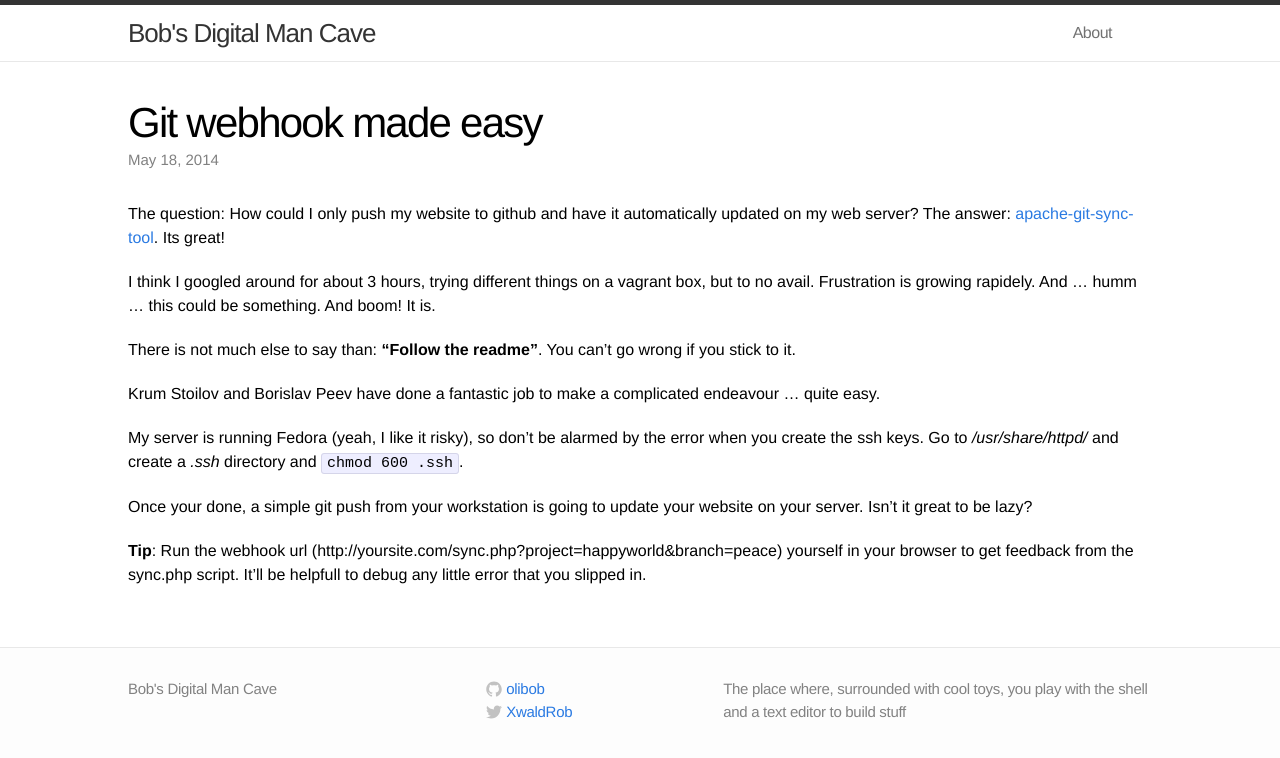
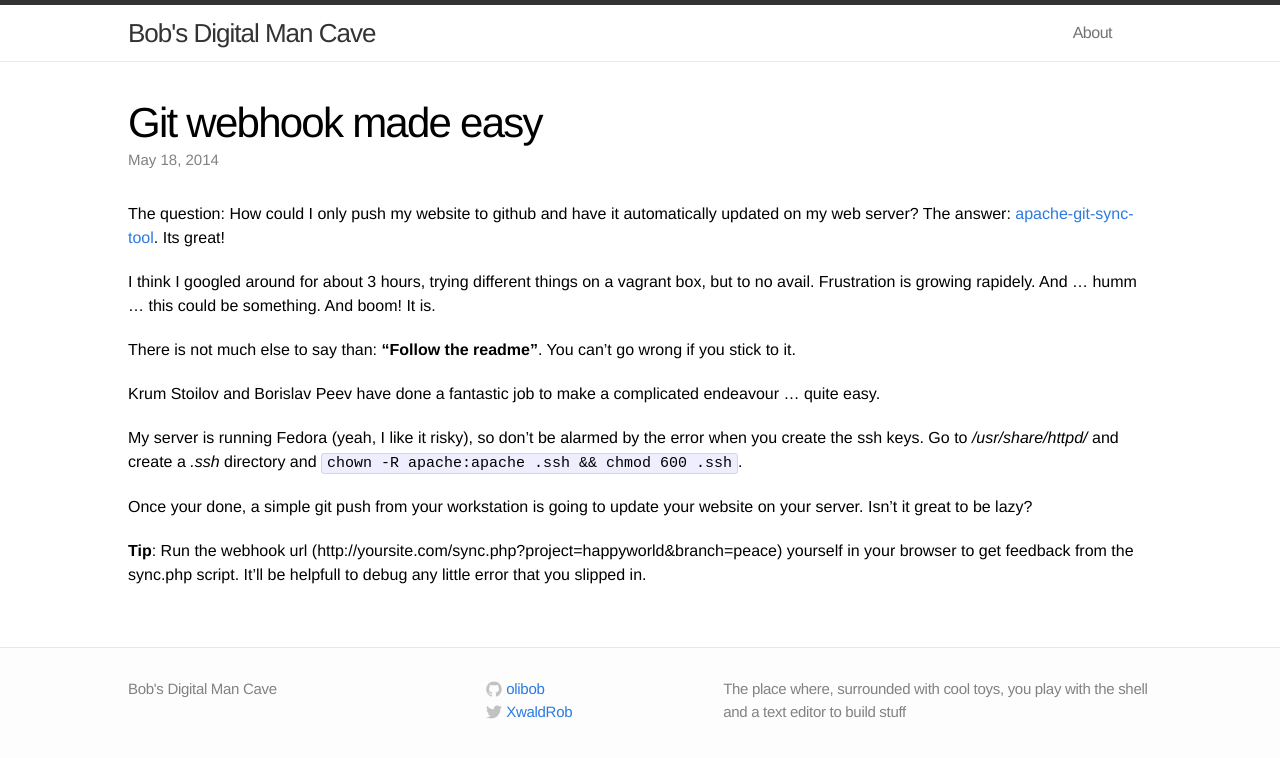
Before and after one commit to olibob/blog, a Jekyll site: the page built from _posts/2014-05-18-git-webhooks-made-easy.md, in a window 1280 px wide. Shown: the top 758 px of the page. Built offline with Jekyll 4.4.1, drawn with Linux system fonts in a browser that asks for light colours.

Commit message:
elaborate ssh-keygen error fix

```diff
--- a/_posts/2014-05-18-git-webhooks-made-easy.md
+++ b/_posts/2014-05-18-git-webhooks-made-easy.md
@@ -15,7 +15,7 @@ There is not much else to say than: **"Follow the readme"**. You can't go wrong
 
 Krum Stoilov and Borislav Peev have done a fantastic job to make a complicated endeavour ... quite easy.
 
-My server is running Fedora (yeah, I like it risky), so don't be alarmed by the error when you create the ssh keys. Go to */usr/share/httpd/* and create a *.ssh* directory and `chmod 600 .ssh`.
+My server is running Fedora (yeah, I like it risky), so don't be alarmed by the error when you create the ssh keys. Go to */usr/share/httpd/* and create a *.ssh* directory and `chown -R apache:apache .ssh && chmod 600 .ssh`.
 
 Once your done, a simple git push from your workstation is going to update your website on your server. Isn't it great to be lazy?
 
```
Also changed, not shown: 2 other files.
